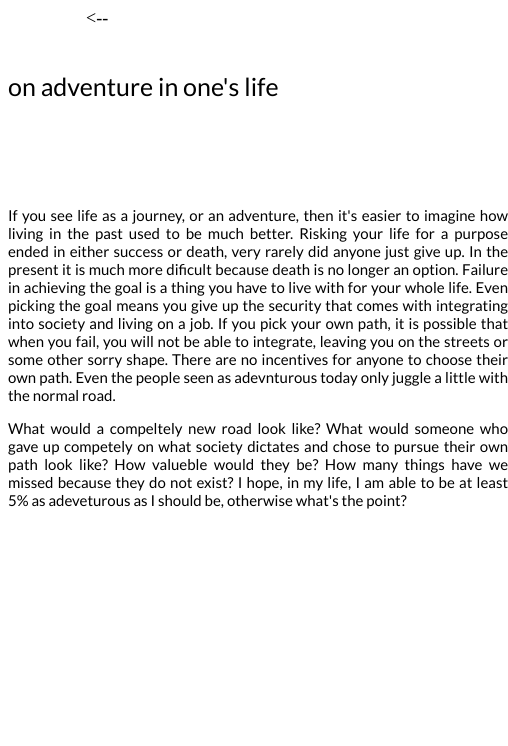
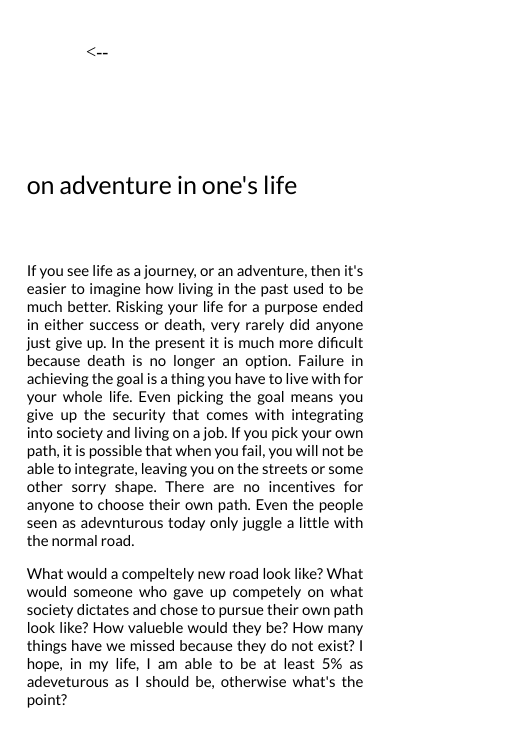
Before and after one commit to GandalfTea/blog, a plain HTML site: page adventure.html in a window 390 px wide. Shown: the whole page, 508 px wide, since content can reach past the window. Drawn offline with Linux system fonts and the light colour scheme.

Commit message:
mobile version and untimed html / Will make this better in the future

```diff
--- a/adventure.html
+++ b/adventure.html
@@ -2,6 +2,7 @@
 <html>
     <head>
         <meta charset="URF-8">
+        <meta name="viewport" content="width=device-width, initial-scale=1.0" />
         <title>*</title>
         <link rel="stylesheet" href="./index.css">
         <link rel="preconnect" href="https://fonts.googleapis.com">
--- a/index.css
+++ b/index.css
@@ -32,7 +32,7 @@ h2 {
     height: 50px;
     padding-right: 300px;
     margin: auto;
-    margin-top: 5vh;
+    margin-top: 20vh;
 }
 
 p {
@@ -56,7 +56,7 @@ a {
 .paging {
     width: 500px;
     margin: auto;
-    margin-top: 10vh;
+    margin-top: 5vh;
 }
 
 .paging p {
@@ -72,7 +72,19 @@ a {
 }
 
 .back {
+    position: absolute;
     text-decoration: none;
-    width: 20px;
+    width: 30px;
     margin-left: 20vw;
 }
+
+@media only screen and (max-width: 700px) {
+    #title,
+    .paging {
+        width: 90%;
+    }
+
+    .back {
+        top: 5vh;
+    }
+}
```
Also changed, not shown: index.html (+3 -0 lines), untimed.html (added, +21 -0 lines).
